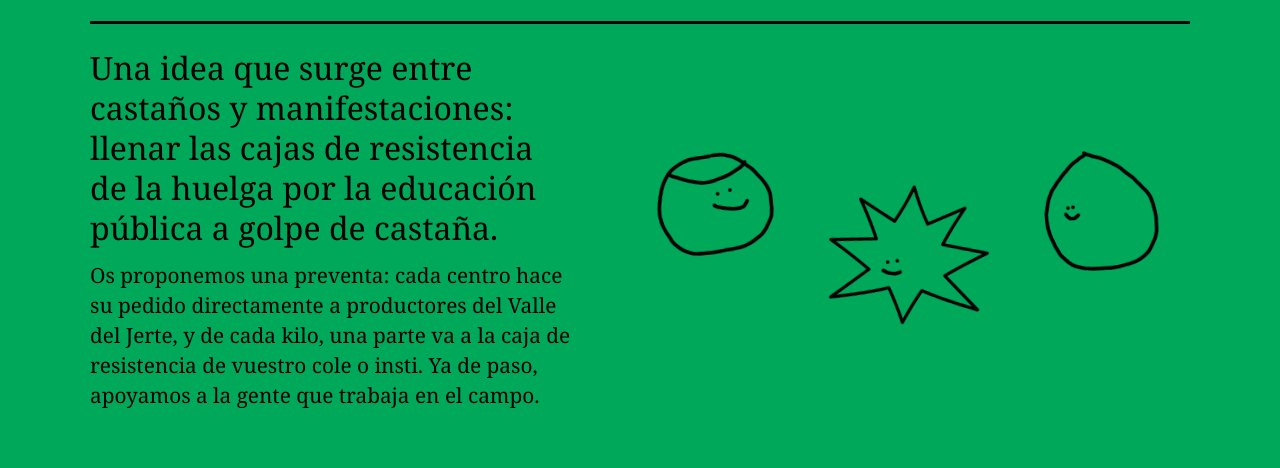
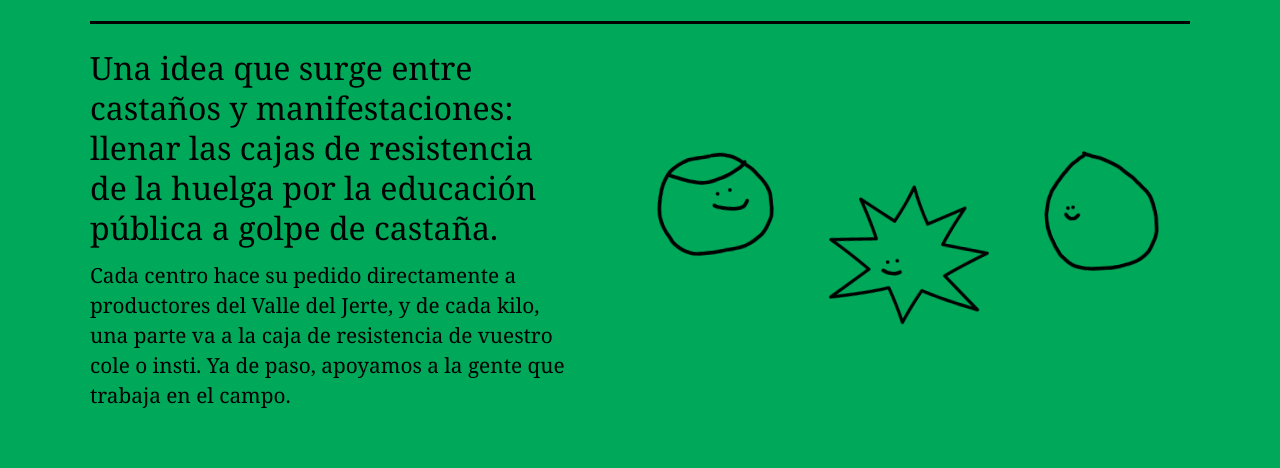
Before and after one commit to claraharguindey/castanas, a plain HTML site: page index.html in a window 1280 px wide. Shown: the part 278-746 px from the top of the page. Drawn offline with Linux system fonts and the light colour scheme.

Commit message:
update text

```diff
--- a/index.html
+++ b/index.html
@@ -27,7 +27,7 @@
                     resistencia de la huelga por la educación pública a golpe de castaña.
                 </p>
                 <p>
-                    Os proponemos una preventa: cada centro hace su pedido directamente a productores del
+                    Cada centro hace su pedido directamente a productores del
                     Valle del Jerte, y de cada kilo, una parte va a la caja de resistencia de vuestro cole o
                     insti. Ya de paso, apoyamos a la gente que trabaja en el campo.
                 </p>
```
